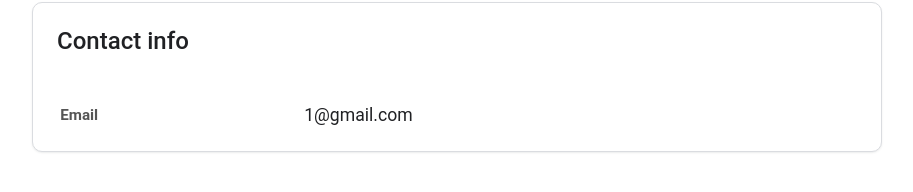
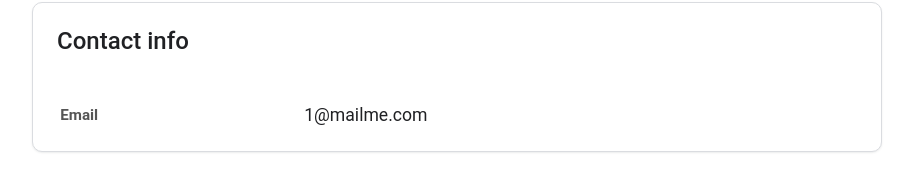
Before and after one commit to InbalBen-Lulu/Gmail-Clone, a React (Create React App) app in the folder mail_client/: page /personal-info in a window 1280 px wide. Shown: the part 634-826 px from the top of the page, without its empty margins (183-1096 px from the left). Built offline with nearby package versions, Linux system fonts and the light colour scheme; no server answers; sample sign-in values are in the browser's storage.

Commit message:
change gmail domain to mailme

```diff
--- a/mail_client/public/index.html
+++ b/mail_client/public/index.html
@@ -3,7 +3,7 @@
   <head>
     <meta charset="utf-8" />
     <meta name="viewport" content="width=device-width, initial-scale=1" />
-    <title>Gmail</title>
+    <title>MailMe</title>
     <link rel="icon" href="/pics/gmail_logo_icon.ico" />
 
   </head>
--- a/mail_client/src/components/personal_info/ProfilePictureDialog.js
+++ b/mail_client/src/components/personal_info/ProfilePictureDialog.js
@@ -75,7 +75,7 @@ const ProfilePictureDialog = ({
         />
         <span className="dialog-label">
           <img src="/pics/gmail_logo_icon.ico" alt="Gmail Logo" className="gmail-icon" />
-          <span>Gmail Account</span>
+          <span>MailMe Account</span>
         </span>
       </div>
 
--- a/mail_client/src/components/personal_info/constants.js
+++ b/mail_client/src/components/personal_info/constants.js
@@ -6,4 +6,4 @@ export const ALLOWED_IMAGE_TYPES = [
   'image/webp'
 ];
 
-export const EMAIL_DOMAIN = 'gmail.com';
+export const EMAIL_DOMAIN = 'mailme.com';
--- a/mail_client/src/components/signup/steps/Step3Username.js
+++ b/mail_client/src/components/signup/steps/Step3Username.js
@@ -45,7 +45,7 @@ const Step3Username = ({
                 name="gmail"
                 value={gmail}
                 onChange={(e) => setGmail(e.target.value)}
-                suffix="@gmail.com"
+                suffix="@mailme.com"
                 variant='floating'
                 isInvalid={!!gmailError}
                 isValid={!gmailError}
```
Also changed, not shown: 1 other file (tests, documents, lock files or other folders).
